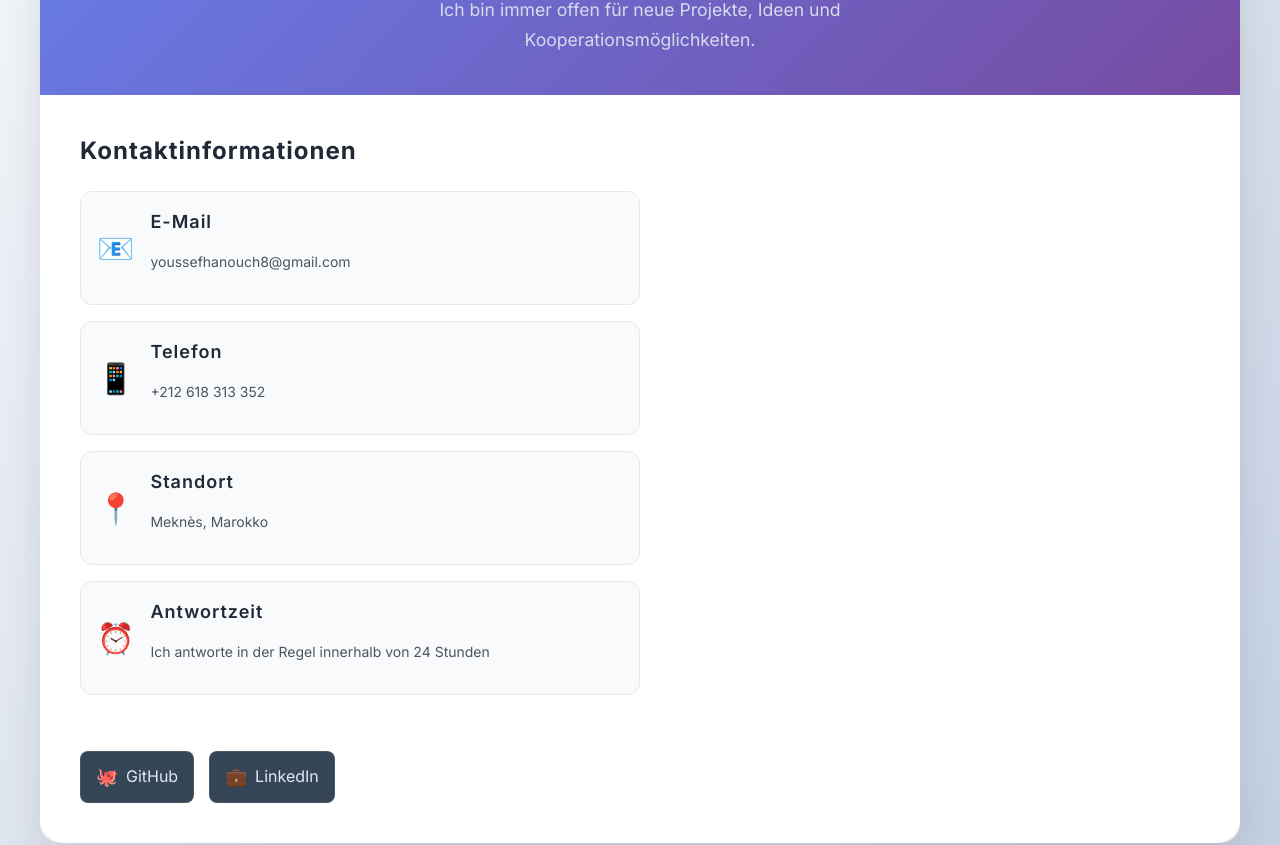
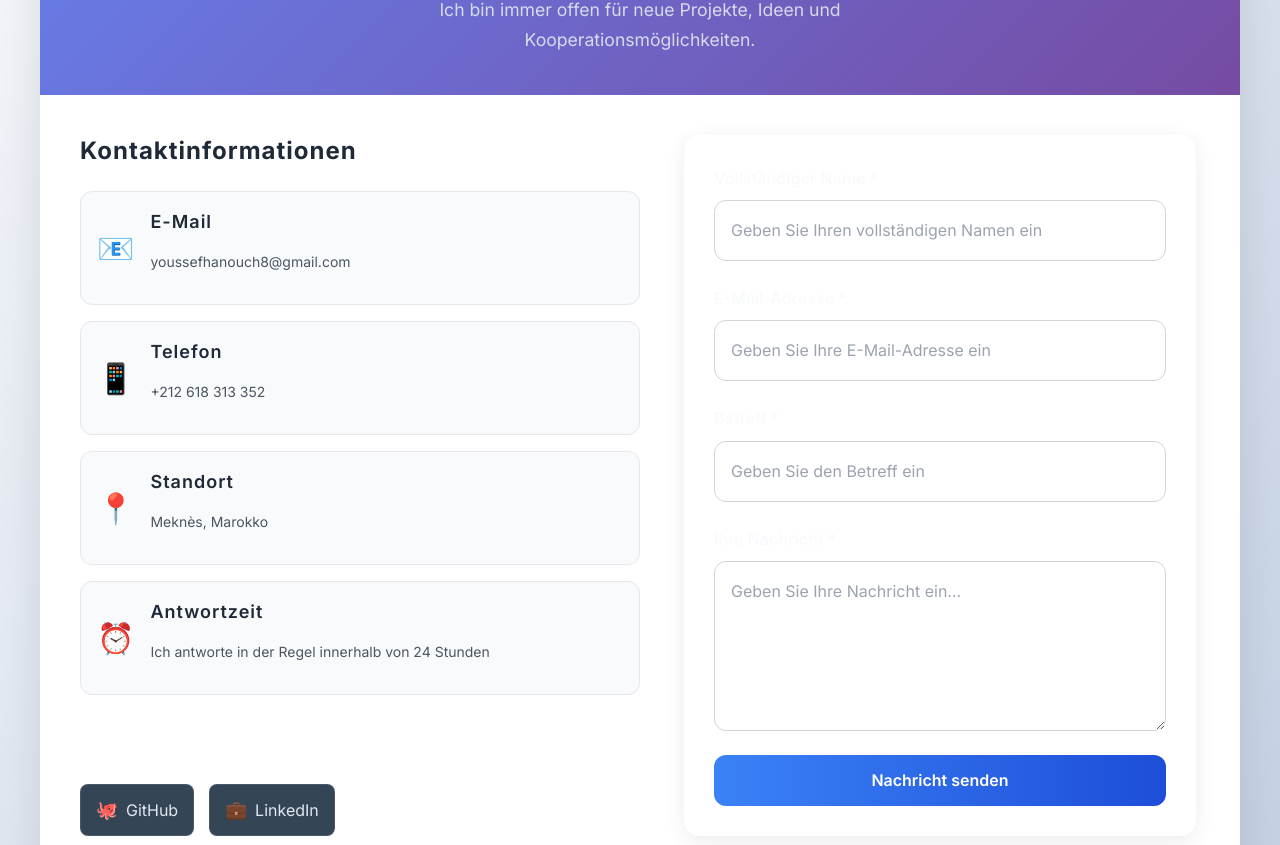
Before and after one commit to YoussefHanouch/Youssef-Hanouch, a React (Create React App) app: page / in a window 1280 px wide. Shown: the part 7560-8405 px from the top of the page. Built offline with nearby package versions, Linux system fonts and the light colour scheme.

Commit message:
add cv in hero

```diff
--- a/src/components/Contact/Contact.css
+++ b/src/components/Contact/Contact.css
@@ -210,7 +210,6 @@
 .form-group label {
   font-weight: 600;
   margin-bottom: 8px;
-  color: #333;
 }
 
 .form-group input,
@@ -274,7 +273,7 @@
   }
 
   .form-group label {
-    color: #e2e8f0;
+    color: #1769d4;
   }
 
   .form-group input,
--- a/src/components/Contact/Contact.js
+++ b/src/components/Contact/Contact.js
@@ -164,7 +164,10 @@ const ContactPage = ({ currentLanguage }) => {
                 </p>
               </div>
             ) : (
-              ''
+              <ContactForm
+                currentLanguage={currentLanguage}
+                onSubmit={handleFormSubmit}
+              />
             )}
           {/* </div> */}
         </div>
--- a/src/components/Contact/ContactForm.js
+++ b/src/components/Contact/ContactForm.js
@@ -70,7 +70,7 @@ const ContactForm = ({ currentLanguage, onSubmit }) => {
     >
       {/* Nom */}
       <div className="flex flex-col ">
-        <label className="text-blanc-700 font-semibold mb-2">{currentLabels.name} *</label>
+        <label className="text-black-700 font-semibold mb-2">{currentLabels.name} *</label>
         <input
           type="text"
           name="name"
@@ -86,7 +86,7 @@ const ContactForm = ({ currentLanguage, onSubmit }) => {
 
       {/* Email */}
       <div className="flex flex-col">
-        <label className="text-blanc-700 font-semibold mb-2">{currentLabels.email} *</label>
+        <label className=" font-semibold mb-2">{currentLabels.email} *</label>
         <input
           type="email"
           name="email"
@@ -102,7 +102,7 @@ const ContactForm = ({ currentLanguage, onSubmit }) => {
 
       {/* Sujet */}
       <div className="flex flex-col">
-        <label className="text-blanc-700 font-semibold mb-2">{currentLabels.subject} *</label>
+        <label className="text-black-700 font-semibold mb-2">{currentLabels.subject} *</label>
         <input
           type="text"
           name="subject"
@@ -118,7 +118,7 @@ const ContactForm = ({ currentLanguage, onSubmit }) => {
 
       {/* Message */}
       <div className="flex flex-col">
-        <label className="text-blanc-700font-semibold mb-2">{currentLabels.message} *</label>
+        <label className="text-black-700 font-semibold mb-2">{currentLabels.message} *</label>
         <textarea
           name="message"
           rows="5"
```
